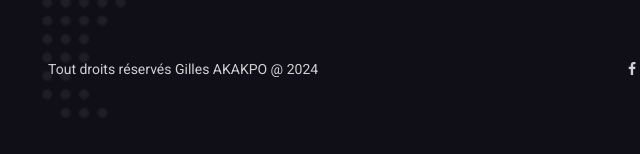
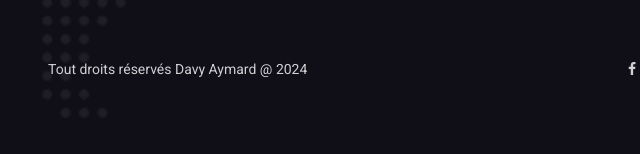
Before and after one commit to Bibou007/CV-en-ligne-de-Davy-Aymard-Litse, a plain HTML site: page index.html in a window 1280 px wide. Shown: the part 5802-5956 px from the top of the page, 37-677 px from the left. Drawn offline with Linux system fonts and the light colour scheme; some packages are replaced by stand-ins of ours.

Commit message:
Retrait d'un texte du footer

```diff
--- a/index.html
+++ b/index.html
@@ -13,7 +13,7 @@
       name="keywords"
       content="CV, résumé, informatique, réseaux, télécommunications, cloud, sécurité, gestion services IT"
     />
-    <meta name="developer" content="Gilles AKAKPO" />
+    <meta name="developer" content="Davy Aymard" />
     <meta
       name="viewport"
       content="width=device-width, initial-scale=1, shrink-to-fit=no"
@@ -1271,7 +1271,7 @@
               <div class="row">
                 <div class="col-sm-6">
                   <div class="text-left text-xs-center">
-                    <p>Tout droits réservés Gilles AKAKPO @ 2024</p>
+                    <p>Tout droits réservés Davy Aymard @ 2024</p>
                   </div>
                 </div>
                 <div class="col-sm-6">
```
